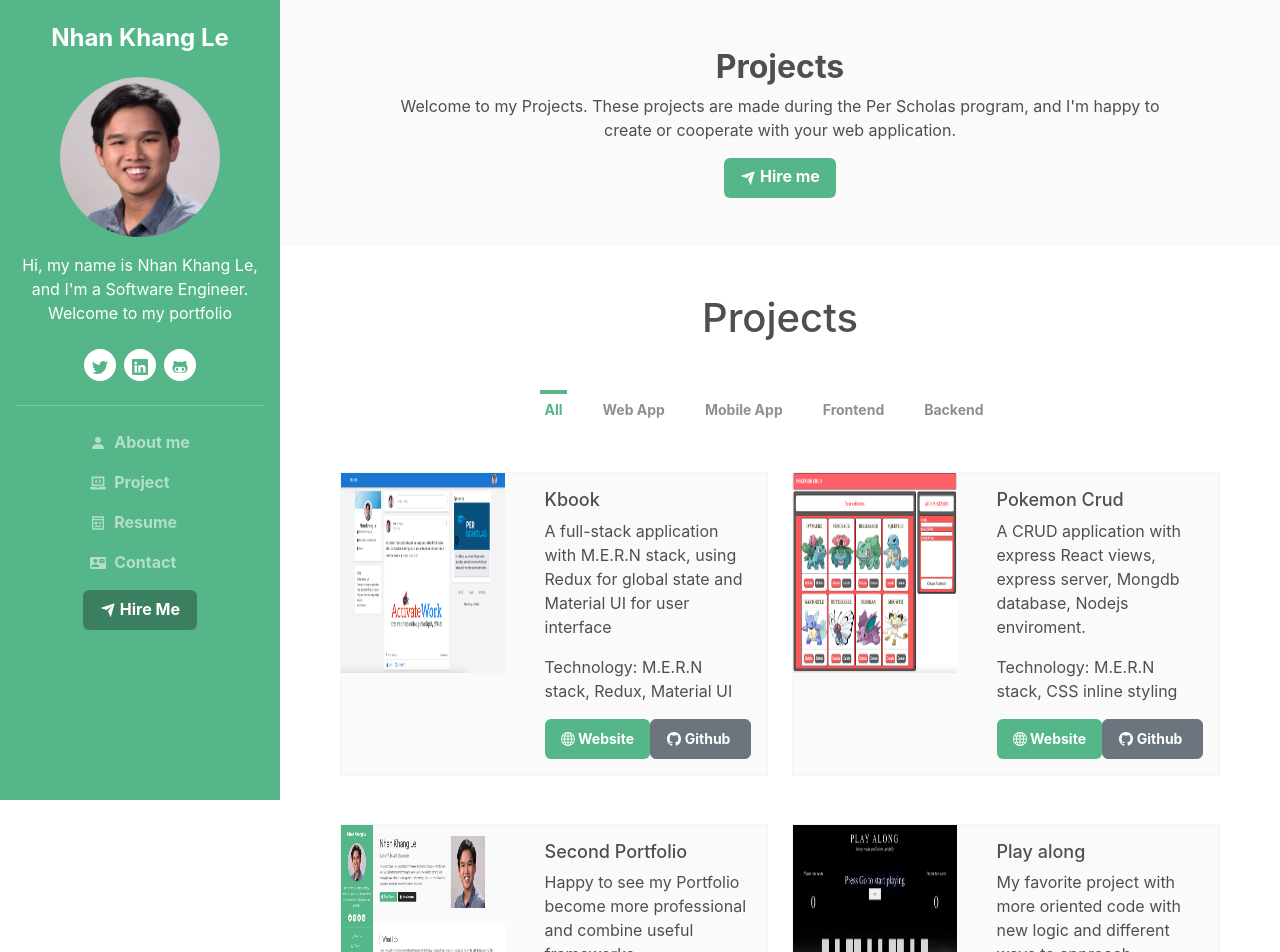
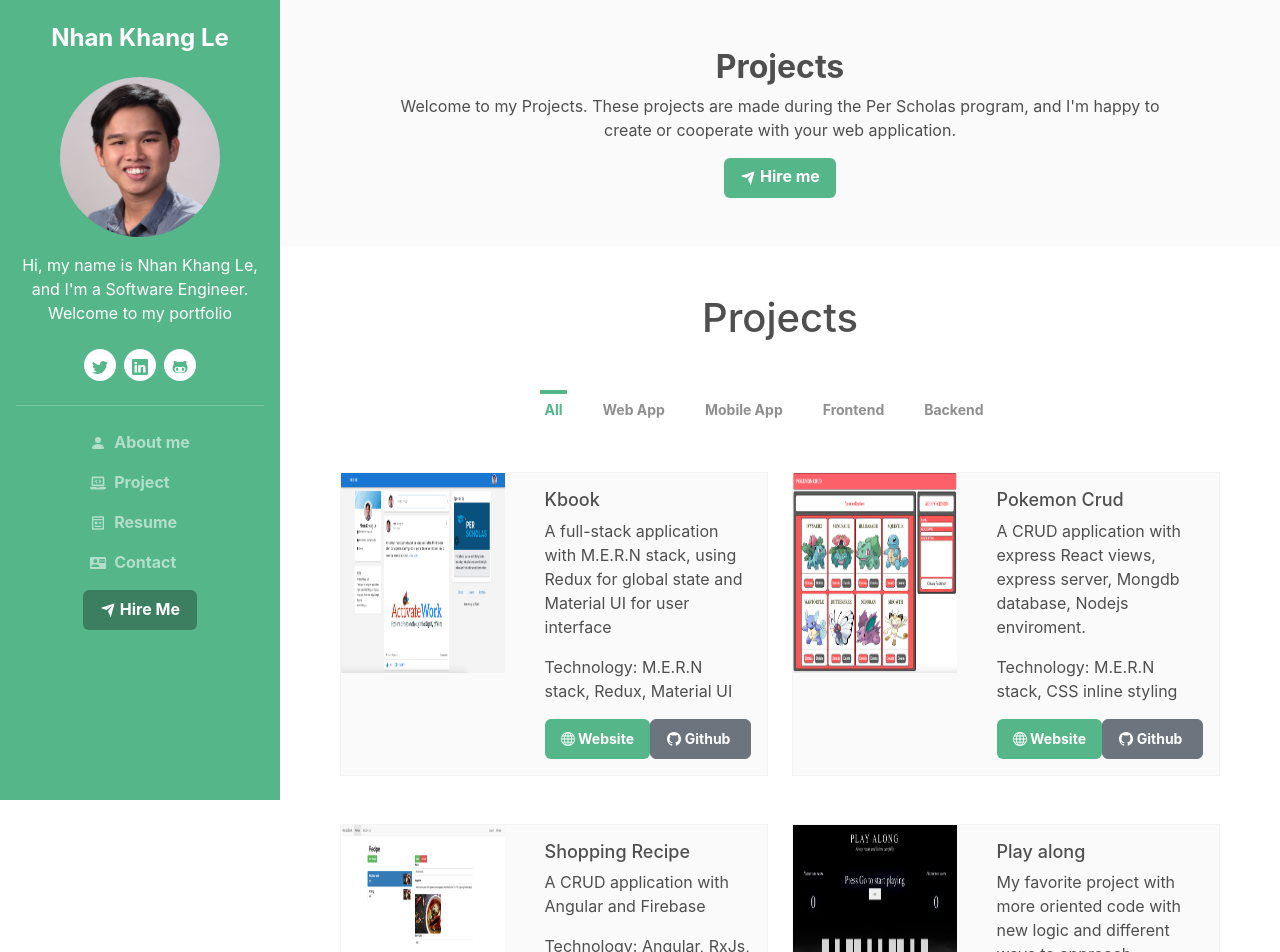
Before and after one commit to NhanKhangJ/Portfolio, a React (Create React App) app: page /project in a window 1280 px wide. Shown: the top 952 px of the page. Built offline with nearby package versions, Linux system fonts and the light colour scheme.

Commit message:
update project file

```diff
--- a/src/data/project.js
+++ b/src/data/project.js
@@ -4,7 +4,8 @@ import alienAttack from '../images/alienAttack.png'
 import playAlong from '../images/playAlong.png'
 import pokemonCrud from '../images/pokemonCrud.png'
 import seconPortfolio from '../images/seconPortfolio.png';
-import Kbook from '../images/Kbook.png'
+import Kbook from '../images/Kbook.png';
+import recipeProject from '../images/recipeProject.png'
 export const projectInfo = [
     {
       projectName: 'Kbook',
@@ -21,8 +22,26 @@ export const projectInfo = [
       projectUrl: "https://pokemon-cruc.onrender.com/pokemon",
       intro: "A CRUD application with express React views, express server, Mongdb database, Nodejs enviroment.",
       techUse: "M.E.R.N stack, CSS inline styling",
-      GitHub: 'https://github.com/NhanKhangJ/Pokemon_express.git',
+      GitHub:  'https://github.com/NhanKhangJ/Pokemon_express.git',
       type: ["All", "Web App", "Frontend", "Backend"]
+    },
+    {
+      projectName: 'Shopping Recipe',
+      imageUrl: recipeProject,
+      projectUrl: "https://angular-recipe-firebase.onrender.com",
+      intro: "A CRUD application with Angular and Firebase",
+      techUse: "Angular, RxJs, Bootstrap, Firebase",
+      GitHub: 'https://github.com/NhanKhangJ/shopping-recipe',
+      type: ["All", "Web App", "Frontend"]
+    },
+    {
+      projectName: 'Play along',
+      imageUrl: playAlong,
+      projectUrl: "https://nhankhangj.github.io/GameOn/",
+      intro:"My favorite project with more oriented code with new logic and different ways to approach.",
+      techUse: "HTML5, CSS3, JS",
+      GitHub: 'https://github.com/NhanKhangJ/GameOn.git',
+      type: ["All","Web App","Frontend"]
     },
     {
       projectName: 'Second Portfolio',
@@ -32,15 +51,6 @@ export const projectInfo = [
       techUse: "M.E.R.N stack, Redux, Bootstrap",
       GitHub: 'https://github.com/NhanKhangJ/Portfolio.git',
       type: ["All", "Web App", "Mobile App", "Frontend", "Backend"]
-    },
-    {
-      projectName: 'Play along',
-      imageUrl: playAlong,
-      projectUrl: "https://nhankhangj.github.io/GameOn/",
-      intro:"My favorite project with more oriented code with new logic and different ways to approach.",
-      techUse: "HTML5, CSS3, JS",
-      GitHub: 'https://github.com/NhanKhangJ/GameOn.git',
-      type: ["All","Web App","Frontend"]
     },
     {
       projectName: 'Marvel Movies Generator',
```
Also changed, not shown: src/images/recipeProject.png (added). Lines whose indentation alone changed are shown as unchanged.
